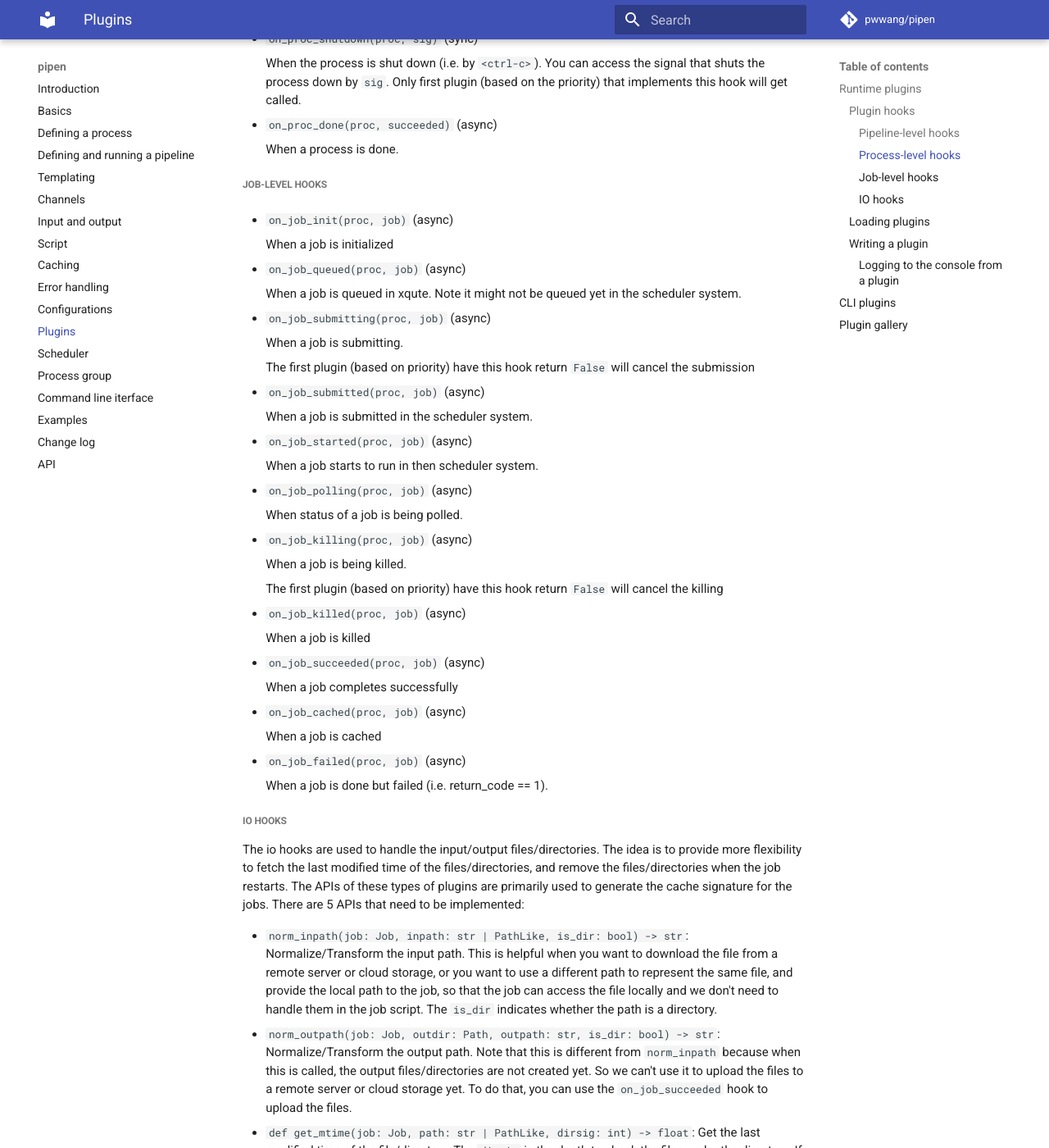
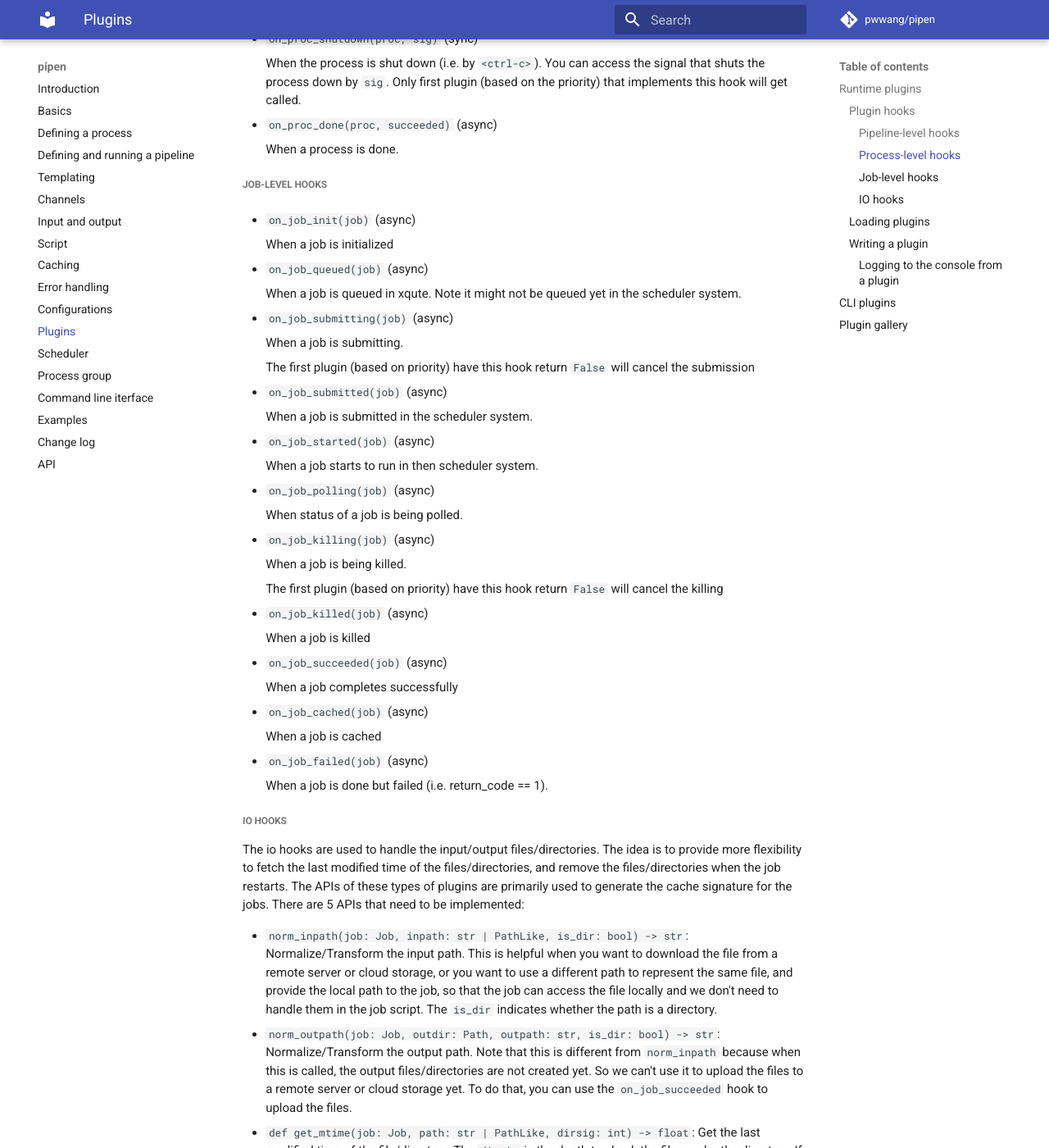
Before and after one commit to pwwang/pipen, an MkDocs documentation site: the page built from docs/plugin.md, in a window 1280 px wide and 1400 px high, scrolled down 1416 px. Shown: the whole window at 82% size. Built offline with MkDocs 1.6.1 and Material for MkDocs 9.7.7, drawn with Linux system fonts in a browser that asks for light colours; comment, search, counter and statistics services are not loaded.

Commit message:
BREAKING: remove redundant argument `proc` for job plugin APIs

```diff
--- a/docs/plugin.md
+++ b/docs/plugin.md
@@ -77,51 +77,51 @@ See [`simplug`][1] for more details.
 
 #### Job-level hooks
 
-- `on_job_init(proc, job)` (async)
+- `on_job_init(job)` (async)
 
     When a job is initialized
 
-- `on_job_queued(proc, job)` (async)
+- `on_job_queued(job)` (async)
 
     When a job is queued in xqute. Note it might not be queued yet in the scheduler system.
 
-- `on_job_submitting(proc, job)` (async)
+- `on_job_submitting(job)` (async)
 
     When a job is submitting.
 
     The first plugin (based on priority) have this hook return `False` will cancel the submission
 
-- `on_job_submitted(proc, job)` (async)
+- `on_job_submitted(job)` (async)
 
     When a job is submitted in the scheduler system.
 
-- `on_job_started(proc, job)` (async)
+- `on_job_started(job)` (async)
 
     When a job starts to run in then scheduler system.
 
-- `on_job_polling(proc, job)` (async)
+- `on_job_polling(job)` (async)
 
     When status of a job is being polled.
 
-- `on_job_killing(proc, job)` (async)
+- `on_job_killing(job)` (async)
 
     When a job is being killed.
 
     The first plugin (based on priority) have this hook return `False` will cancel the killing
 
-- `on_job_killed(proc, job)` (async)
+- `on_job_killed(job)` (async)
 
     When a job is killed
 
-- `on_job_succeeded(proc, job)` (async)
+- `on_job_succeeded(job)` (async)
 
     When a job completes successfully
 
-- `on_job_cached(proc, job)` (async)
+- `on_job_cached(job)` (async)
 
     When a job is cached
 
-- `on_job_failed(proc, job)` (async)
+- `on_job_failed(job)` (async)
 
     When a job is done but failed (i.e. return_code == 1).
 
```
Also changed, not shown: 4 other files.
